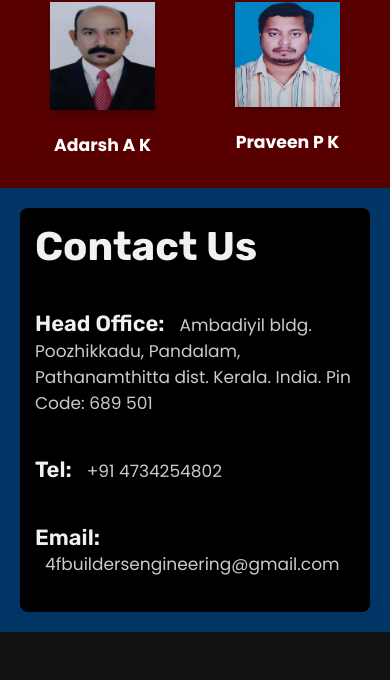
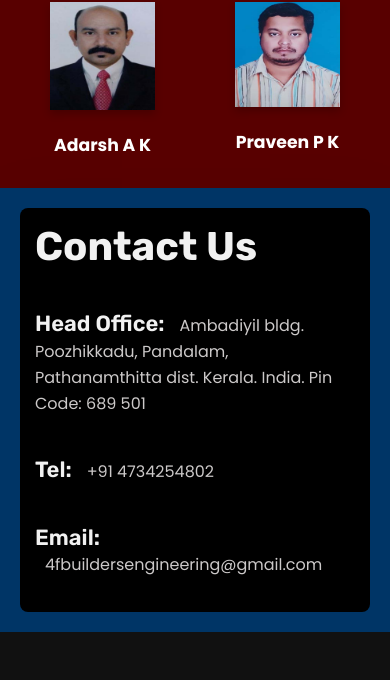
Before and after one commit to Shiva-Surendran/4f, a plain HTML site: page index.html in a window 390 px wide. Shown: the part 4030-4710 px from the top of the page. Drawn offline with nearby package versions, Linux system fonts and the light colour scheme; a script that the page names is missing.

Commit message:
Update main.css

```diff
--- a/main.css
+++ b/main.css
@@ -451,7 +451,8 @@ section {
     }
 
     .contact-info .text {
-      font-size: 17px;
+      font-size: 16px;
+      text-align:left;
     }
   }
 
```
